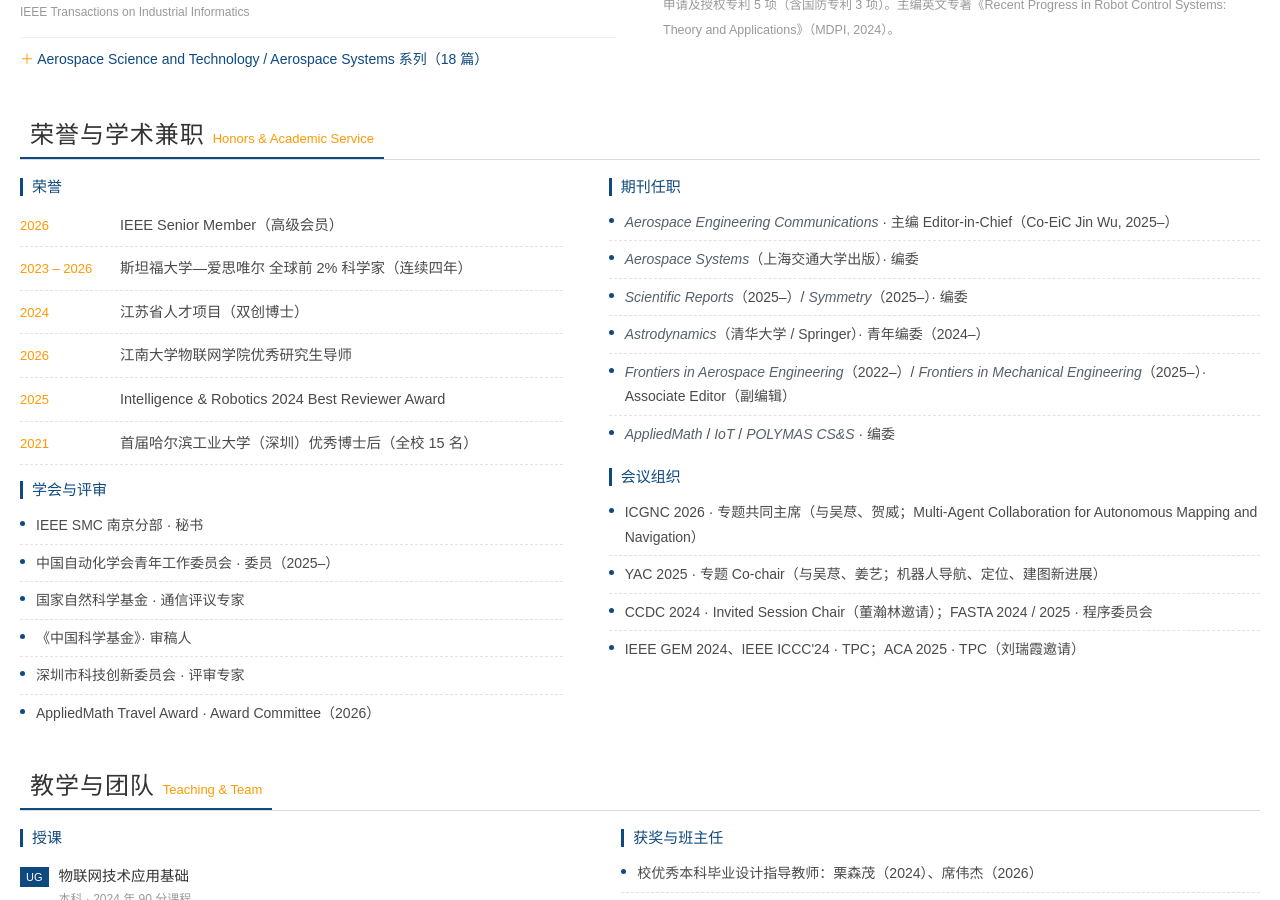
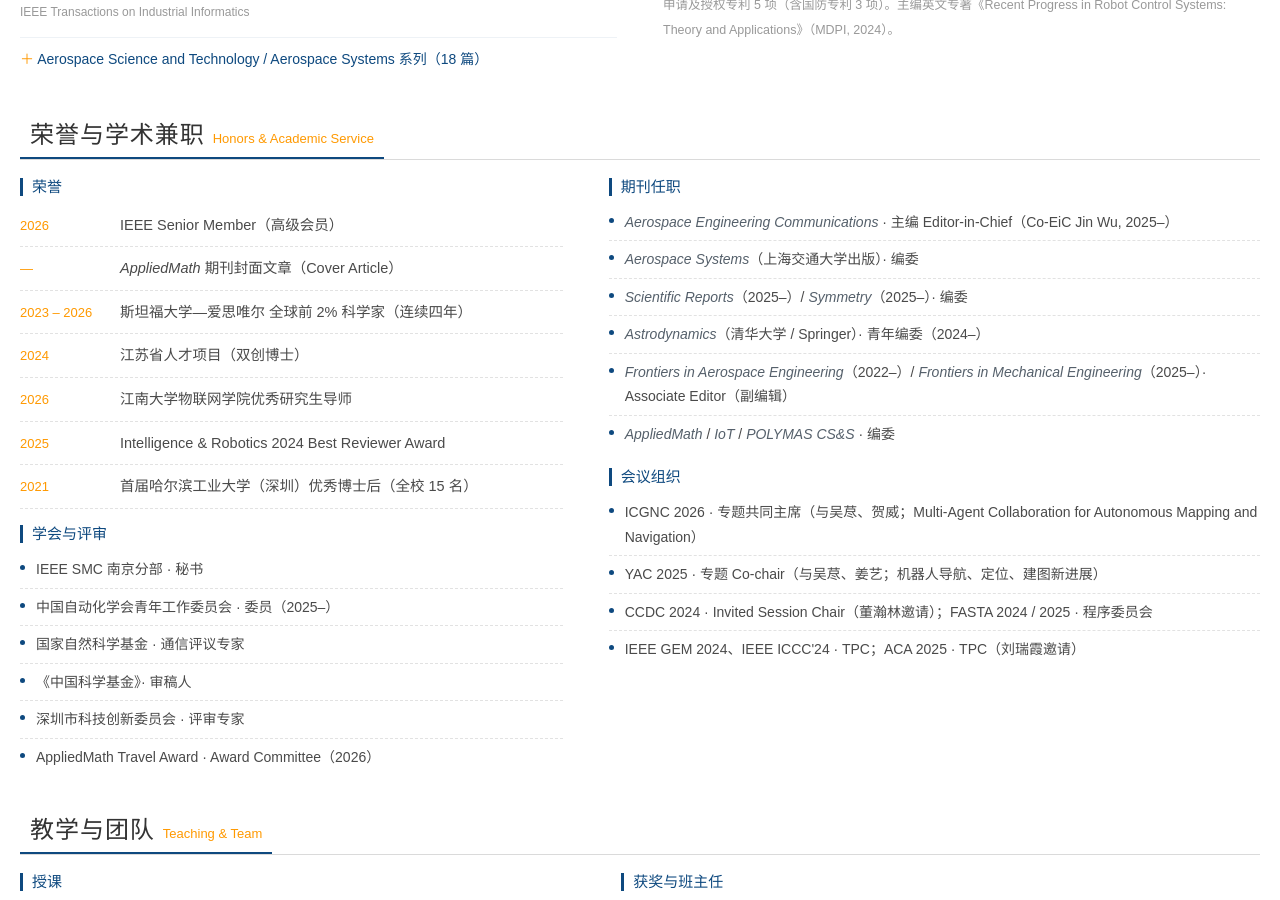
Before and after one commit to dongfangxy/dongfangxy.github.io, a Jekyll site: the page index.html, which Jekyll copies as it is, in a window 1280 px wide and 900 px high, scrolled down 1993 px. Built offline with Jekyll 4.4.1, drawn with Linux system fonts in a browser that asks for light colours.

Commit message:
feat(honors): add AppliedMath cover article

```diff
--- a/index.html
+++ b/index.html
@@ -459,6 +459,7 @@
           <h4 class="sub-h">荣誉</h4>
           <ul class="h-list">
             <li><span class="yr">2026</span><span>IEEE Senior Member（高级会员）</span></li>
+            <li><span class="yr">—</span><span><i>AppliedMath</i> 期刊封面文章（Cover Article）</span></li>
             <li><span class="yr">2023 – 2026</span><span>斯坦福大学—爱思唯尔 全球前 2% 科学家（连续四年）</span></li>
             <li><span class="yr">2024</span><span>江苏省人才项目（双创博士）</span></li>
             <li><span class="yr">2026</span><span>江南大学物联网学院优秀研究生导师</span></li>
```
